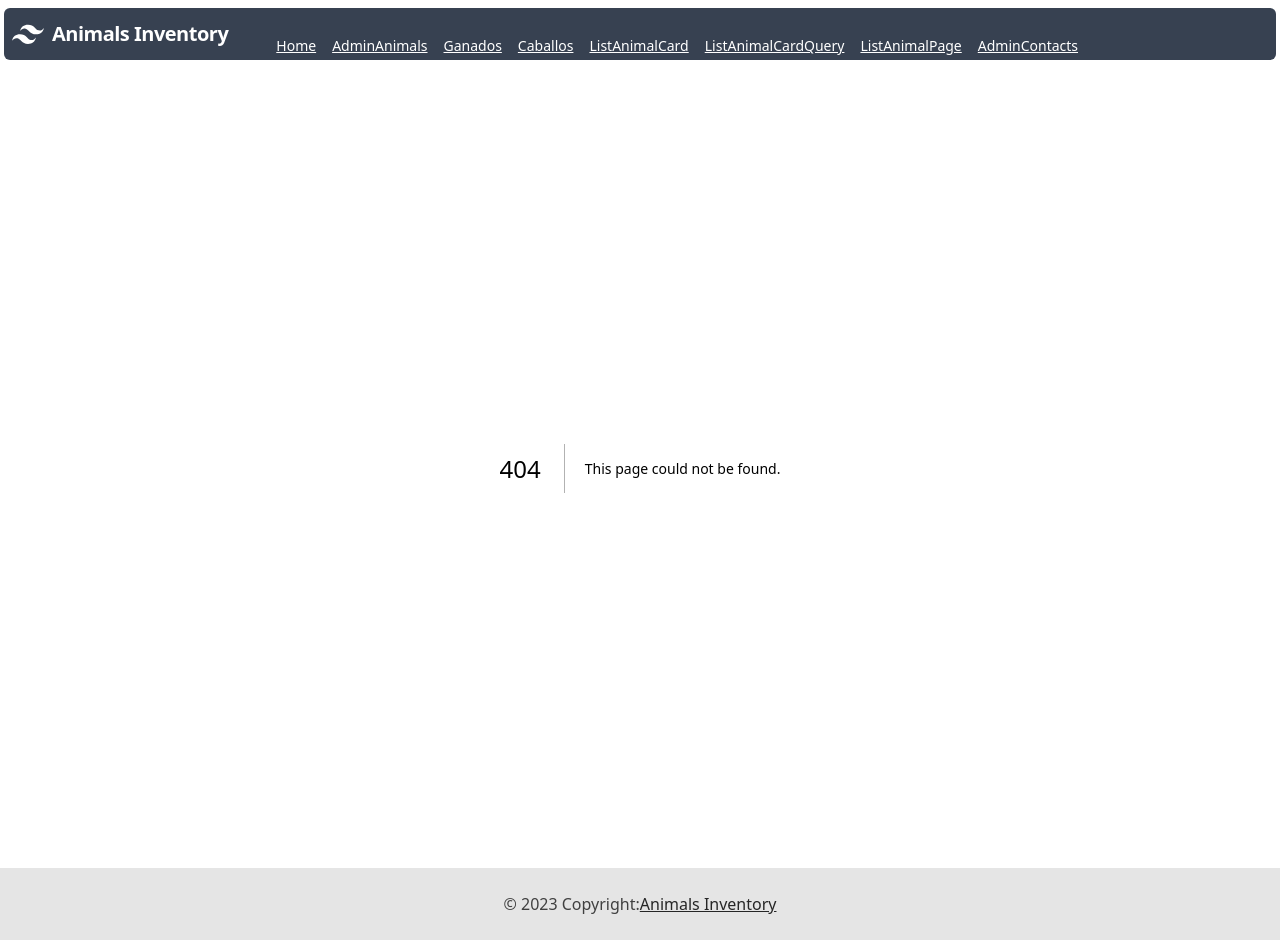
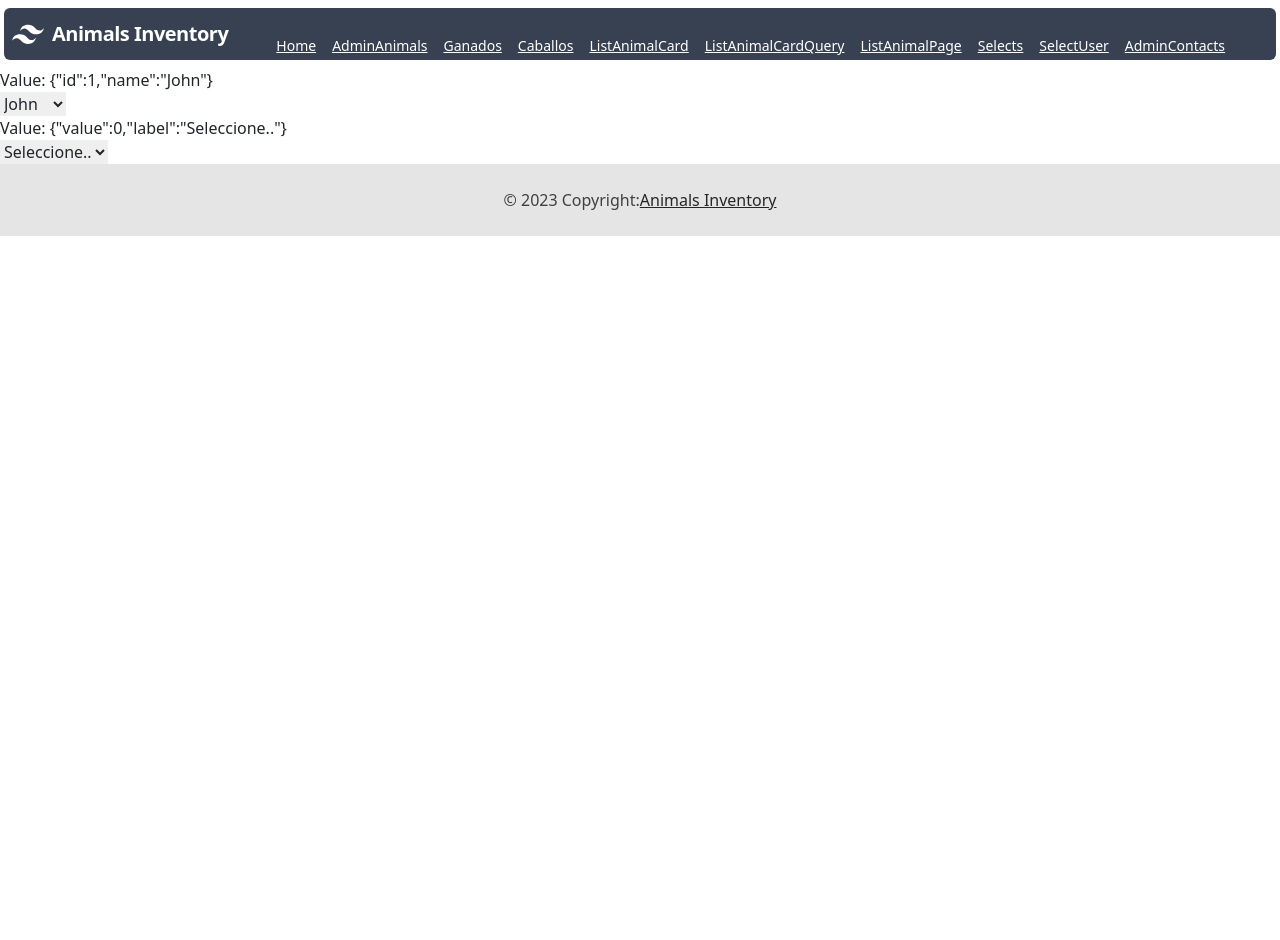
Before and after one commit to aguilared/animals-inventory-sqlite, a Next.js app: page /select/selectUser in a window 1280 px wide. Before the commit this address had no page. After the commit the page ends 800 px from the top, so only its background shows below. Built offline with nearby package versions, Linux system fonts and the light colour scheme.

Commit message:
add example from select

```diff
--- a/src/components/Navigation.js
+++ b/src/components/Navigation.js
@@ -7,6 +7,9 @@ const links = [
   { href: "/animals/animalsCard", label: "ListAnimalCard" },
   { href: "/animals/animalsCardOwners", label: "ListAnimalCardQuery" },
   { href: "/animals/animalsCardPaginated", label: "ListAnimalPage" },
+  { href: "/select/select", label: "Selects" },
+  { href: "/select/selectUser", label: "SelectUser" },
+
   { href: "admin", label: "AdminContacts" },
 ].map((link) => {
   link.key = `nav-link-${link.href}-${link.label}`;
--- /dev/null
+++ b/src/pages/select/select.tsx
@@ -0,0 +1,132 @@
+import React from "react";
+
+type Allowed = string | number;
+
+type BaseProps<Value> = {
+  value: Value;
+  onChange: (newValue: Value) => void;
+  options: readonly Value[];
+  mapOptionToLabel?: (option: Value) => Allowed;
+  mapOptionToValue?: (option: Value) => Allowed;
+};
+
+// mappers required only in certain cirumstances
+// we could get fancier here and also not require if `Value` has `value`/`label` properties
+type Props<Value> = Value extends Allowed
+  ? BaseProps<Value>
+  : Required<BaseProps<Value>>;
+
+const isAllowed = (v: any): v is Allowed =>
+  typeof v === "string" || typeof v === "number";
+
+function CustomSelect<Value>({
+  value,
+  onChange,
+  options,
+  mapOptionToLabel,
+  mapOptionToValue,
+}: Props<Value>) {
+  const toLabel = (option: Value): Allowed => {
+    if (mapOptionToLabel) {
+      return mapOptionToLabel(option);
+    }
+    // if our props are provided correctly, this should never be false
+    return isAllowed(option) ? option : String(option);
+  };
+
+  const toValue = (option: Value): Allowed => {
+    if (mapOptionToValue) {
+      return mapOptionToValue(option);
+    }
+    return isAllowed(option) ? option : String(option);
+  };
+
+  const handleChange = (e: React.ChangeEvent<HTMLSelectElement>) => {
+    onChange(options[e.target.selectedIndex]);
+  };
+
+  return (
+    <select value={toValue(value)} onChange={handleChange}>
+      {options.map((value) => (
+        <option value={toValue(value)} key={toValue(value)}>
+          {toLabel(value)}
+        </option>
+      ))}
+    </select>
+  );
+}
+
+const FRUITS = ["apple", "banana", "melon"] as const;
+
+type Fruit = (typeof FRUITS)[number];
+
+const SelectFruit = () => {
+  const [selected, setSelected] = React.useState<Fruit>(FRUITS[0]);
+
+  return (
+    <div>
+      <div>Value: {selected}</div>
+
+      <CustomSelect value={selected} onChange={setSelected} options={FRUITS} />
+    </div>
+  );
+};
+
+const SelectNumber = () => {
+  const [n, setN] = React.useState(0);
+  return (
+    <div>
+      <div>Value: {n}</div>
+
+      <CustomSelect value={n} onChange={setN} options={[0, 1, 2, 3, 5]} />
+    </div>
+  );
+};
+
+interface User {
+  name: string;
+  id: number;
+}
+
+const SelectUser = () => {
+  const users: User[] = [
+    {
+      id: 1,
+      name: "John",
+    },
+    {
+      id: 322,
+      name: "Susan",
+    },
+    {
+      id: 57,
+      name: "Bill",
+    },
+  ];
+
+  const [user, setUser] = React.useState(users[0]);
+
+  return (
+    <div>
+      <div>Value: {JSON.stringify(user)}</div>
+
+      <CustomSelect
+        value={user}
+        onChange={setUser}
+        options={users}
+        // has an error if no mapOptionToLabel is provided!
+        // I don't know why the type for user isn't automatic
+        mapOptionToLabel={(user: User) => user.name}
+        mapOptionToValue={(user: User) => user.id}
+      />
+    </div>
+  );
+};
+
+export default () => (
+  <>
+    <SelectFruit />
+    <SelectNumber />
+    <SelectUser />
+  </>
+);
--- /dev/null
+++ b/src/pages/select/selectUser.tsx
@@ -0,0 +1,156 @@
+import React from "react";
+import { useClases } from "../../hooks/useClases";
+
+type Allowed = string | number;
+
+type BaseProps<Value> = {
+  value: Value;
+  onChange: (newValue: Value) => void;
+  options: readonly Value[];
+  mapOptionToLabel?: (option: Value) => Allowed;
+  mapOptionToValue?: (option: Value) => Allowed;
+};
+
+// mappers required only in certain cirumstances
+// we could get fancier here and also not require if `Value` has `value`/`label` properties
+type Props<Value> = Value extends Allowed
+  ? BaseProps<Value>
+  : Required<BaseProps<Value>>;
+
+const isAllowed = (v: any): v is Allowed =>
+  typeof v === "string" || typeof v === "number";
+
+function CustomSelect<Value>({
+  value,
+  onChange,
+  options,
+  mapOptionToLabel,
+  mapOptionToValue,
+}: Props<Value>) {
+  const toLabel = (option: Value): Allowed => {
+    if (mapOptionToLabel) {
+      return mapOptionToLabel(option);
+    }
+    // if our props are provided correctly, this should never be false
+    return isAllowed(option) ? option : String(option);
+  };
+
+  const toValue = (option: Value): Allowed => {
+    if (mapOptionToValue) {
+      return mapOptionToValue(option);
+    }
+    return isAllowed(option) ? option : String(option);
+  };
+
+  const handleChange = (e: React.ChangeEvent<HTMLSelectElement>) => {
+    onChange(options[e.target.selectedIndex]);
+  };
+
+  return (
+    <select value={toValue(value)} onChange={handleChange}>
+      {options.map((value) => (
+        <option value={toValue(value)} key={toValue(value)}>
+          {toLabel(value)}
+        </option>
+      ))}
+    </select>
+  );
+}
+
+interface User {
+  name: string;
+  id: number;
+}
+
+const SelectUser = () => {
+  const users: User[] = [
+    {
+      id: 1,
+      name: "John",
+    },
+    {
+      id: 322,
+      name: "Susan",
+    },
+    {
+      id: 57,
+      name: "Bill",
+    },
+  ];
+
+  const [user, setUser] = React.useState(users[0]);
+
+  return (
+    <div>
+      <div>Value: {JSON.stringify(user)}</div>
+
+      <CustomSelect
+        value={user}
+        onChange={setUser}
+        options={users}
+        // has an error if no mapOptionToLabel is provided!
+        // I don't know why the type for user isn't automatic
+        mapOptionToLabel={(user: User) => user.name}
+        mapOptionToValue={(user: User) => user.id}
+      />
+    </div>
+  );
+};
+
+export interface Clase {
+  label: string;
+  value: number;
+}
+
+export interface Typeclase {
+  clases: Clase[];
+}
+
+const SelectClase = () => {
+  //const { clases } = useClases(); //data from hook
+  //let clasess: Typeclase[] = clases;
+
+  //const { clases }: Typeclase[] = useClases();   //?????
+  //const clasesd: Clase[] = [clases];
+
+  // este funciona OK
+  const clases: Clase[] = [
+    {
+      value: 0,
+      label: "Seleccione..",
+    },
+    {
+      value: 1,
+      label: "Vaca",
+    },
+    {
+      value: 2,
+      label: "Toros",
+    },
+  ];
+
+  const [clase, setClase] = React.useState(clases[0]);
+
+  return (
+    <div>
+      <div>Value: {JSON.stringify(clase)}</div>
+
+      <CustomSelect
+        value={clase}
+        onChange={setClase}
+        options={clases}
+        // has an error if no mapOptionToLabel is provided!
+        // I don't know why the type for clase isn't automatic
+        mapOptionToLabel={(clase: Clase) => clase.label}
+        mapOptionToValue={(clase: Clase) => clase.value}
+      />
+    </div>
+  );
+};
+
+export default () => (
+  <>
+    <SelectUser />
+    <SelectClase />
+  </>
+);
```
